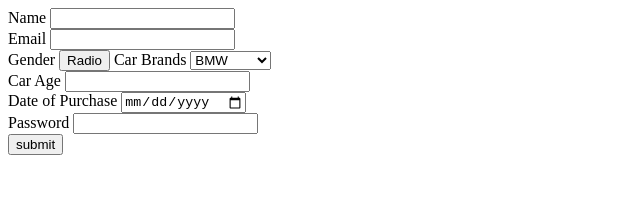
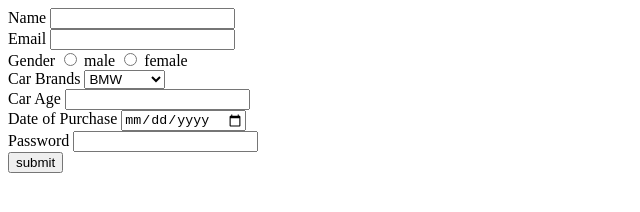
Before and after one commit to acciojob/car-insurance-form-ABHIRAJ9064, a website: page main.html in a window 1280 px wide. Shown: the whole page, without its empty margins (0-640 px from the left). Drawn offline with Linux system fonts and the light colour scheme.

Commit message:
created a submission

```diff
--- a/main.html
+++ b/main.html
@@ -16,8 +16,10 @@
 		<input id='email' required type='Email' ><br>
 
 		<label>Gender</label>
-<button type='Radio'>Radio</button>
-
+<input id='gender_m'required type='radio'name='gender'>
+		<label for='gender_m'>male</label>
+		<input id='gender_f'required type='radio'name='gender'>
+		<label for='gender_f'>female</label><br>
 		<label for='car'>Car Brands</label>
 		<select name='cars' id='Car'   >
 			<option value='BMW'>BMW</option>
```
